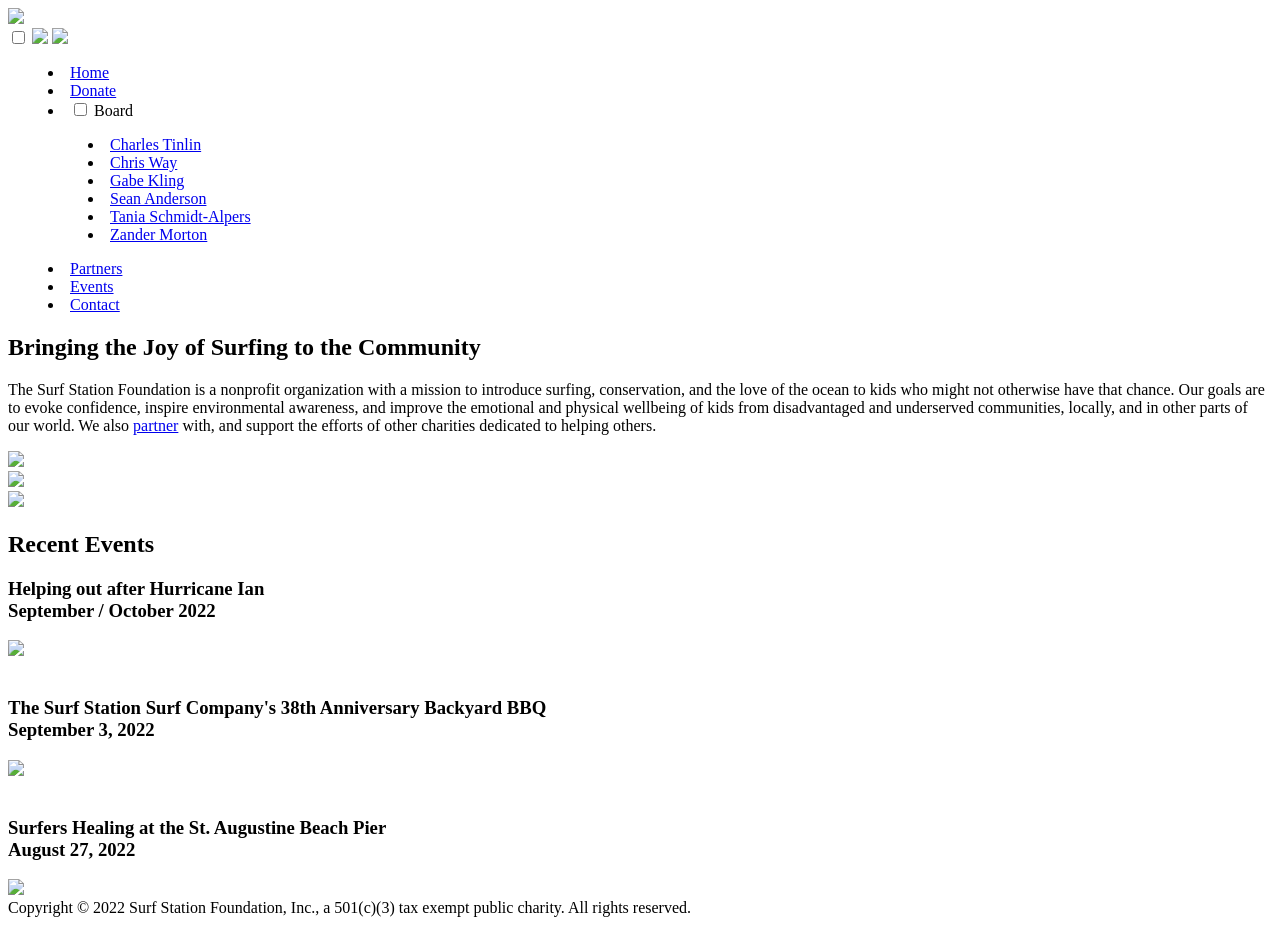
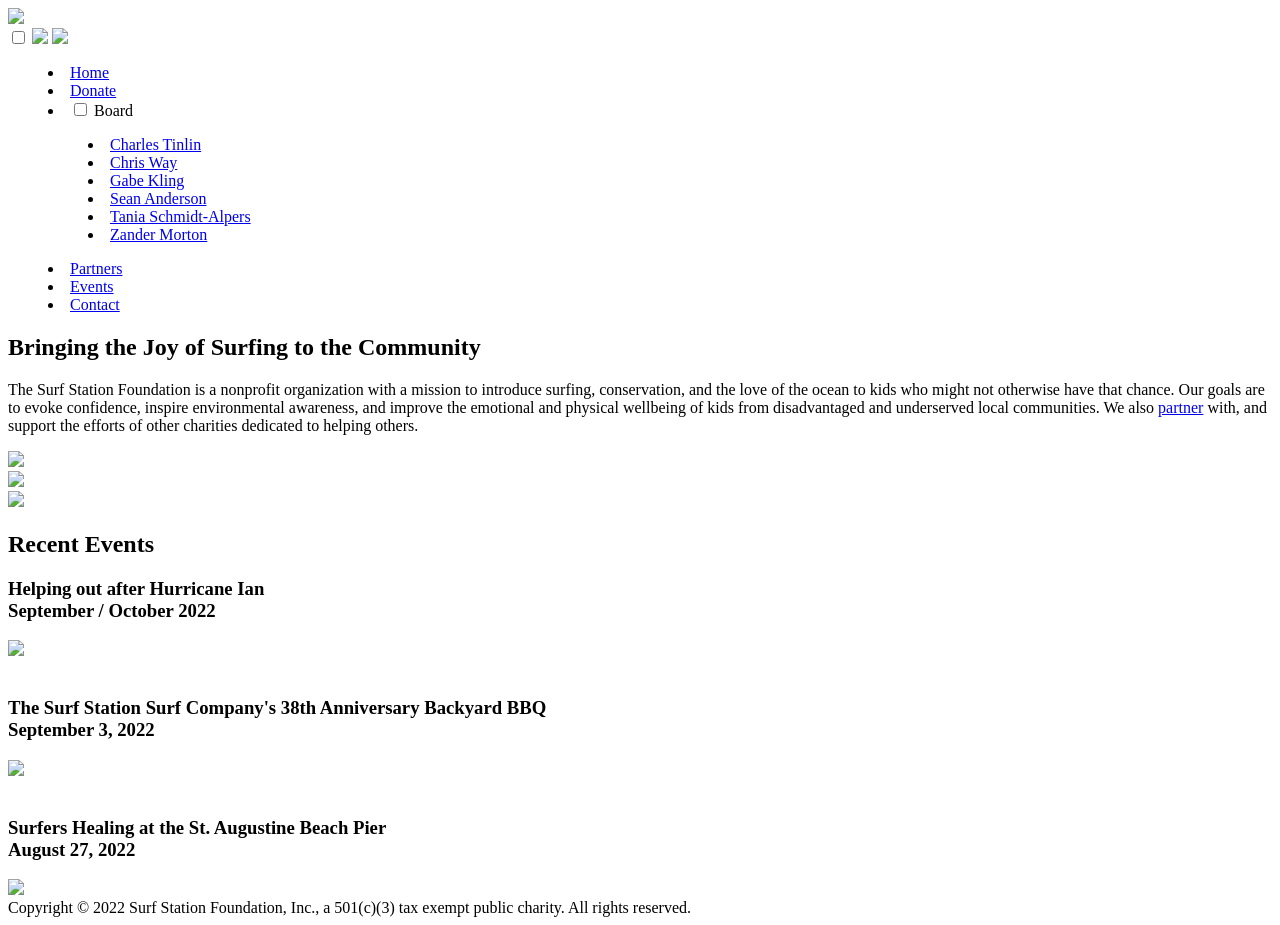
Before and after one commit to surfstationfoundation/www.surfstationfoundation.org, a Jekyll site: the page built from www/index.html, in a window 1280 px wide. Built offline with Jekyll 4.4.1, drawn with Linux system fonts in a browser that asks for light colours.

Commit message:
verbiage updates

```diff
--- a/www/charles_tinlin.html
+++ b/www/charles_tinlin.html
@@ -7,7 +7,7 @@
     <h1 class="special">Charles Tinlin</h1>
     <img src="static/{{ site.time | date: '%Y%m%d%H%M%S' }}/images/charles_tinlin.jpg" class="boardprofilepic">
     <p>
-      The honorable Judge Charles Tinlin is our current County Court Judge for St. Johns County and has served as the Chairman of the Board of Directors of the St. Augustine YMCA, been on the Board of Directors for the St. Augustine Rotary, and is currently on the Board of Trustees of Flagler College.
+      The honorable Judge Charles Tinlin (Retired) served as County Court Judge for St. Johns County and as the Chairman of the Board of Directors of the St. Augustine YMCA, has been on the Board of Directors for the St. Augustine Rotary, and is currently on the Board of Trustees of Flagler College.
     </p>
   </section>
 </div>
--- a/www/index.html
+++ b/www/index.html
@@ -7,7 +7,7 @@
     <h1 class="special">Bringing the Joy of Surfing to the Community</h1>
     <p>
       The Surf Station Foundation is a nonprofit organization with a mission to introduce surfing, conservation, and the love of the ocean to kids who might not otherwise have that chance.
-      Our goals are to evoke confidence, inspire environmental awareness, and improve the emotional and physical wellbeing of kids from disadvantaged and underserved communities, locally, and in other parts of our world.
+      Our goals are to evoke confidence, inspire environmental awareness, and improve the emotional and physical wellbeing of kids from disadvantaged and underserved local communities.
       We also <a href="partners.html">partner</a> with, and support the efforts of other charities dedicated to helping others.
     </p>
     <section class="thirds">
```
